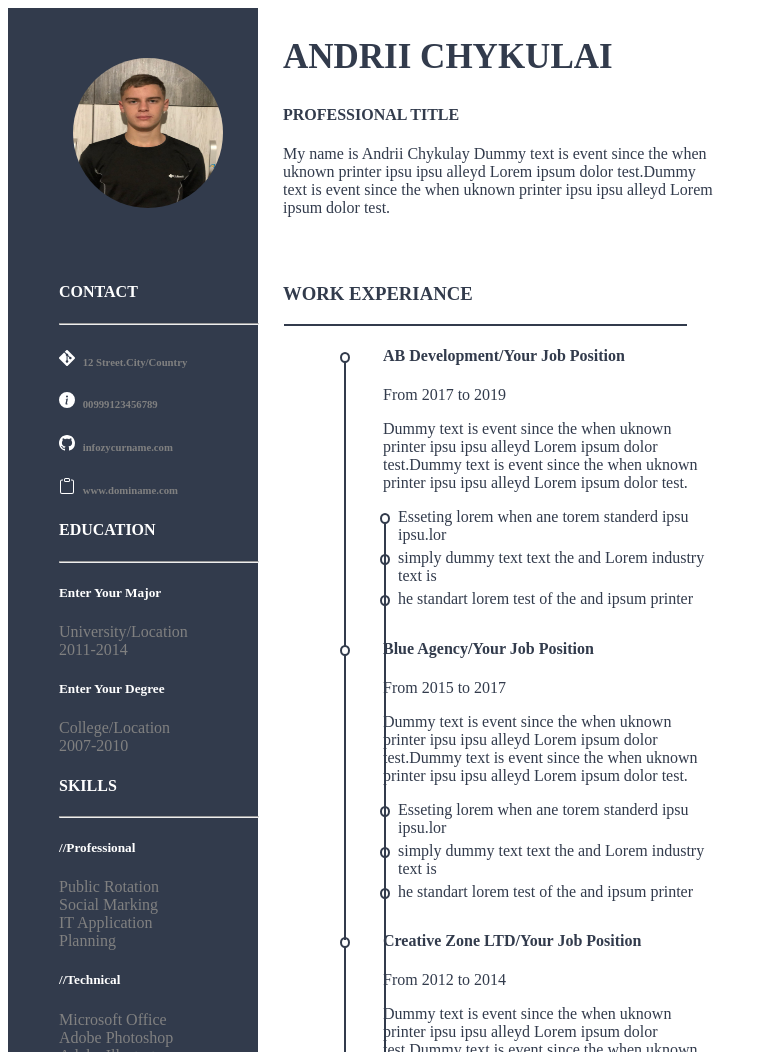
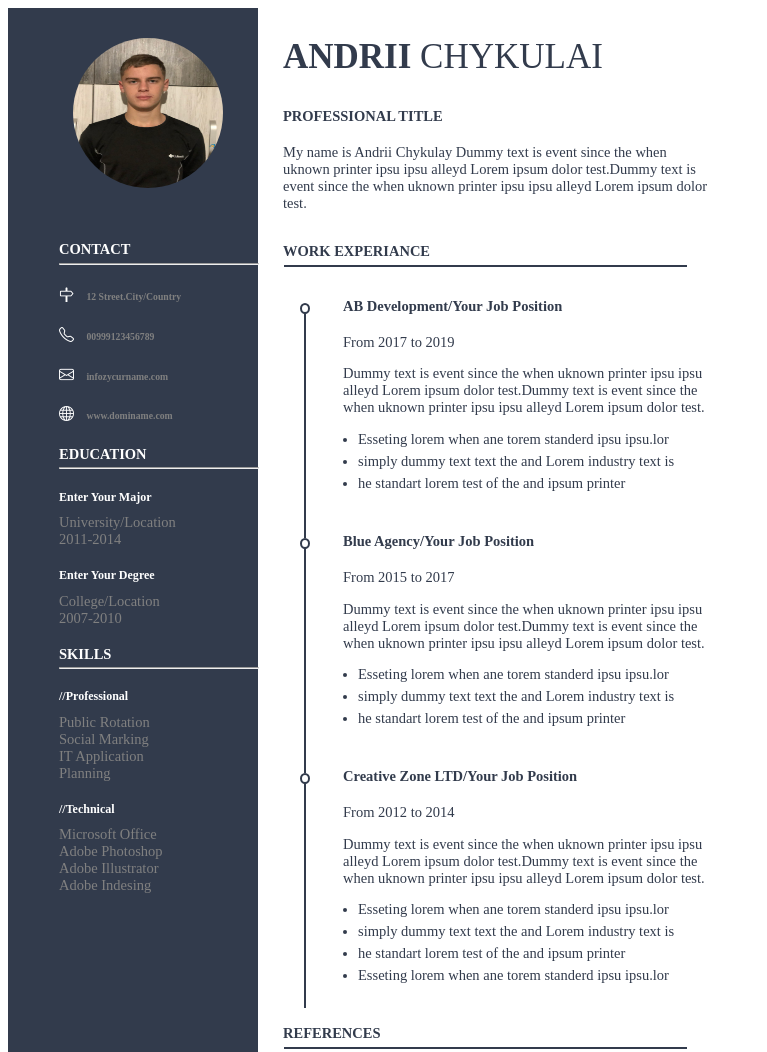
Before and after one commit to Andriy15/CV-2, a website: page index.html in a window 1280 px wide. Shown: the top 1052 px of the page, without its empty margins (0-767 px from the left). Drawn offline with nearby package versions, Linux system fonts and the light colour scheme.

Commit message:
update code

```diff
--- a/index.html
+++ b/index.html
@@ -10,19 +10,10 @@
         <div class="about">
             <h4><a href="#">contact</a></h4>
             <hr>
-            <h6><svg xmlns="http://www.w3.org/2000/svg" width="16" height="16" fill="currentColor" class="bi bi-git" viewBox="0 0 16 16">
-                <path d="M15.698 7.287 8.712.302a1.03 1.03 0 0 0-1.457 0l-1.45 1.45 1.84 1.84a1.223 1.223 0 0 1 1.55 1.56l1.773 1.774a1.224 1.224 0 0 1 1.267 2.025 1.226 1.226 0 0 1-2.002-1.334L8.58 5.963v4.353a1.226 1.226 0 1 1-1.008-.036V5.887a1.226 1.226 0 0 1-.666-1.608L5.093 2.465l-4.79 4.79a1.03 1.03 0 0 0 0 1.457l6.986 6.986a1.03 1.03 0 0 0 1.457 0l6.953-6.953a1.031 1.031 0 0 0 0-1.457"/>
-            </svg>  12 Street.City/Country</h6>
-            <h6><svg xmlns="http://www.w3.org/2000/svg" width="16" height="16" fill="currentColor" class="bi bi-info-circle-fill" viewBox="0 0 16 16">
-                <path d="M8 16A8 8 0 1 0 8 0a8 8 0 0 0 0 16zm.93-9.412-1 4.705c-.07.34.029.533.304.533.194 0 .487-.07.686-.246l-.088.416c-.287.346-.92.598-1.465.598-.703 0-1.002-.422-.808-1.319l.738-3.468c.064-.293.006-.399-.287-.47l-.451-.081.082-.381 2.29-.287zM8 5.5a1 1 0 1 1 0-2 1 1 0 0 1 0 2z"/>
-            </svg>  00999123456789</h6>
-            <h6><svg xmlns="http://www.w3.org/2000/svg" width="16" height="16" fill="currentColor" class="bi bi-github" viewBox="0 0 16 16">
-                <path d="M8 0C3.58 0 0 3.58 0 8c0 3.54 2.29 6.53 5.47 7.59.4.07.55-.17.55-.38 0-.19-.01-.82-.01-1.49-2.01.37-2.53-.49-2.69-.94-.09-.23-.48-.94-.82-1.13-.28-.15-.68-.52-.01-.53.63-.01 1.08.58 1.23.82.72 1.21 1.87.87 2.33.66.07-.52.28-.87.51-1.07-1.78-.2-3.64-.89-3.64-3.95 0-.87.31-1.59.82-2.15-.08-.2-.36-1.02.08-2.12 0 0 .67-.21 2.2.82.64-.18 1.32-.27 2-.27.68 0 1.36.09 2 .27 1.53-1.04 2.2-.82 2.2-.82.44 1.1.16 1.92.08 2.12.51.56.82 1.27.82 2.15 0 3.07-1.87 3.75-3.65 3.95.29.25.54.73.54 1.48 0 1.07-.01 1.93-.01 2.2 0 .21.15.46.55.38A8.012 8.012 0 0 0 16 8c0-4.42-3.58-8-8-8z"/>
-            </svg>  infozycurname.com</h6>
-            <h6><svg xmlns="http://www.w3.org/2000/svg" width="16" height="16" fill="currentColor" class="bi bi-clipboard" viewBox="0 0 16 16">
-                <path d="M4 1.5H3a2 2 0 0 0-2 2V14a2 2 0 0 0 2 2h10a2 2 0 0 0 2-2V3.5a2 2 0 0 0-2-2h-1v1h1a1 1 0 0 1 1 1V14a1 1 0 0 1-1 1H3a1 1 0 0 1-1-1V3.5a1 1 0 0 1 1-1h1v-1z"/>
-                <path d="M9.5 1a.5.5 0 0 1 .5.5v1a.5.5 0 0 1-.5.5h-3a.5.5 0 0 1-.5-.5v-1a.5.5 0 0 1 .5-.5h3zm-3-1A1.5 1.5 0 0 0 5 1.5v1A1.5 1.5 0 0 0 6.5 4h3A1.5 1.5 0 0 0 11 2.5v-1A1.5 1.5 0 0 0 9.5 0h-3z"/>
-            </svg>  www.dominame.com</h6>
+            <h6><i class="bi bi-signpost"></i>  12 Street.City/Country</h6>
+            <h6><i class="bi bi-telephone"></i>  00999123456789</h6>
+            <h6><i class="bi bi-envelope"></i>  infozycurname.com</h6>
+            <h6><i class="bi bi-globe"></i>  www.dominame.com</h6>
         </div>
 
 
@@ -63,19 +54,23 @@
         </div>
     </section>
     <section class="right">
+
             <h1><strong>andrii</strong> chykulai</h1>
+            <div class="top">
                 <h4>professional title</h4>
                 <p>My name is Andrii Chykulay Dummy text is event since the when uknown printer ipsu ipsu alleyd
                     Lorem ipsum dolor test.Dummy text is event since the when uknown printer ipsu ipsu alleyd
                     Lorem ipsum dolor test.</p>
+            </div>
 
 
-        <h3><a href="#">work experiance</a></h3>
+        <h4><a href="#">work experiance</a></h4>
         <hr>
 
         <div class="text">
             <ul>
                 <li>
+                    <div class="line">
                         <h4>AB Development/Your Job Position</h4>
                         <p>From 2017 to 2019</p>
 
@@ -88,9 +83,11 @@
                             <li>simply dummy text text the and Lorem industry text is </li>
                             <li>he standart lorem test of the and ipsum printer</li>
                         </ul>
+                    </div>
                 </li>
 
                 <li>
+                    <div class="line">
                         <h4>Blue Agency/Your Job Position</h4>
                         <p>From 2015 to 2017</p>
 
@@ -103,9 +100,11 @@
                             <li>simply dummy text text the and Lorem industry text is </li>
                             <li>he standart lorem test of the and ipsum printer</li>
                         </ul>
+                    </div>
                 </li>
 
                 <li>
+                    <div class="line">
                         <h4>Creative Zone LTD/Your Job Position</h4>
                         <p>From 2012 to 2014</p>
 
@@ -119,29 +118,32 @@
                             <li>he standart lorem test of the and ipsum printer</li>
                             <li>Esseting lorem when ane torem standerd ipsu ipsu.lor </li>
                         </ul>
+                    </div>
                 </li>
             </ul>
         </div>
 
 
-        <h3><a href="#">references</a></h3>
+        <h4><a href="#">references</a></h4><hr>
         <div class="footer">
 
-            <hr>
+                <div class="left1">
                     <h5>Amay Newston</h5>
                     <h6>Company Name/Position</h6>
                     <p>
                         <strong>Phone</strong>: +077996841236<br>
                         <strong>Email</strong>: info@yourname.com
                     </p>
+                </div>
 
+                <div class="right1">
                     <h5>Olivia May</h5>
                     <h6>Company Name/Position</h6>
                     <p>
                         <strong>Phone</strong>: +077996841236<br>
                         <strong>Email</strong>: info@yourname.com
                     </p>
-
+                </div>
         </div>
     </section>
 </body>
--- a/scss/base/_base.scss
+++ b/scss/base/_base.scss
@@ -18,6 +18,7 @@ h6 {
 }
 
 h1 {
+    font-weight: 100;
     text-transform: uppercase;
     padding-left: 25px;
     padding-bottom: 0px;
@@ -26,10 +27,10 @@ h1 {
 a {
     color: white;
     text-decoration: none;
+    transition: 0.5s;
 }
 
 a:hover {
-    transition: 0.5s;
     font-size: larger;
     color: yellowgreen;
 }
@@ -47,3 +48,19 @@ ul {
 h3:last-child {
     padding-left: 25px;
 }
+
+hr {
+    margin-top: -15px;
+}
+
+i {
+    padding-right: 10px;
+    color: white;
+    font-size: 15px;
+    transition: 0.2s;
+}
+
+i:hover {
+    color: darkgrey;
+    font-size: large;
+}
--- a/scss/main.scss
+++ b/scss/main.scss
@@ -1,3 +1,4 @@
+@import "../node_modules/bootstrap-icons/font/bootstrap-icons.css";
 @import "base/base.scss";
 
 @import "layout/container";
--- a/scss/modules/_content.scss
+++ b/scss/modules/_content.scss
@@ -1,4 +1,5 @@
 .left {
+    font-size: 14.5px;
     height: 1300px;
     width: 220px;
     padding-left: 30px;
@@ -8,12 +9,13 @@
         border-radius: 50%;
         width: 150px;
         height: 150px;
-        padding: 50px 35px;
+        padding: 30px 35px;
     }
     h4 {
         text-transform: uppercase;
         color: white;
         margin-left: 21px;
+
     }
     hr {
         width: 90%;
@@ -23,6 +25,7 @@
     h5 {
         margin-left: 21px;
         color: white;
+        margin-bottom: -5px;
     }
     p {
         margin-left: 21px;
@@ -31,6 +34,7 @@
 }
 
 .right {
+    font-size: 14.5px;
     float: left;
     width: 455px;
     height: 1100px;
@@ -47,11 +51,11 @@
         h4 {
             text-transform: none;
         }
-        margin-left: 60px;
+        margin-left: 20px;
         text-transform: none;
     }
 
-    .text > ul li::before {
+    .text ul::before {
         content: "";
         position: absolute;
         top: 5px;
@@ -61,13 +65,13 @@
         border-radius: 50%;
         border: 2px solid #323b4c;
       }
-      .text > ul li::after {
+      .text ul::after {
         content: "";
         position: absolute;
         top: 14px;
         left: -14px;
         width: 2px;
-        height: 286px;
+        height: 226px;
         background: #323b4c;
       }
 
@@ -79,8 +83,13 @@
     p{
         padding-left: 25px;
     }
+
+    .top {
+        margin-top: 0px;
+    }
+
     h4 {
-        top: 2px;
+        margin-top: 31px;
         text-transform: uppercase;
         padding-left: 25px;
     }
@@ -89,3 +98,7 @@
         border: 1px solid;
     }
 }
+
+.line  li{
+    list-style-type: disc;
+}
--- a/scss/modules/_footer.scss
+++ b/scss/modules/_footer.scss
@@ -1,4 +1,5 @@
 .footer {
+    display: flex;
     h5 {
         margin-bottom: 0px;
         padding-bottom: 0px;
--- a/scss/modules/_icons.scss
+++ b/scss/modules/_icons.scss
@@ -0,0 +1,3 @@
+.i {
+    src: url(../node_modules/bootstrap-scss);
+}
```
Also changed, not shown: css/main.css. Lines whose indentation alone changed are shown as unchanged.
